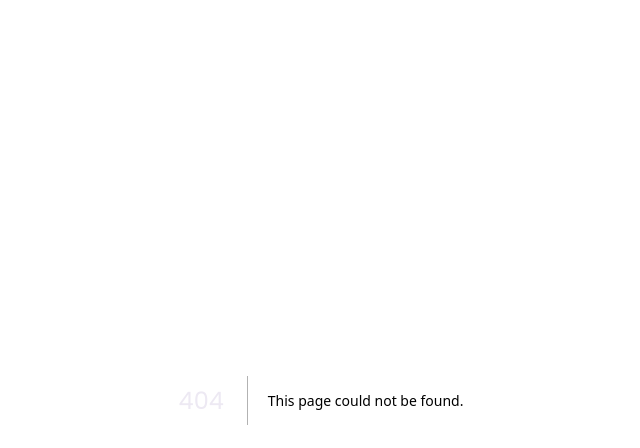
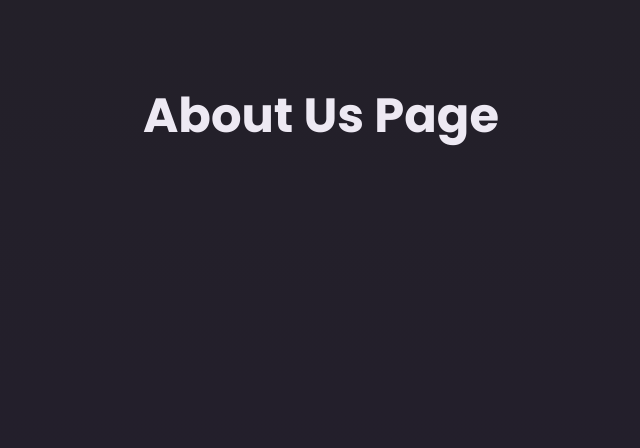
Before and after one commit to shinoby85/nextjs-udemy, a Next.js app: page /about in a window 1280 px wide. Before the commit this address had no page. Shown: the top 448 px of the page, without its empty margins (319-959 px from the left). Built offline with nearby package versions, Linux system fonts and the light colour scheme.

Commit message:
Create About us page

```diff
--- /dev/null
+++ b/app/about/page.js
@@ -0,0 +1,7 @@
+export default function AboutPage() {
+    return (
+        <main>
+            <h1>About Us Page</h1>
+        </main>
+    )
+}
--- a/app/page.js
+++ b/app/page.js
@@ -1,7 +1,7 @@
 export default function Home() {
     return (
         <main>
-      <img src="/logo.png" alt="A server surrounded by magic sparkles." />
+            <img src="/logo.png" alt="A server surrounded by magic sparkles."/>
             <h1>Welcome to this NextJS Course!</h1>
             <p>🔥 Let&apos;s get started! 🔥</p>
         </main>
```
Lines whose indentation alone changed are shown as unchanged.
